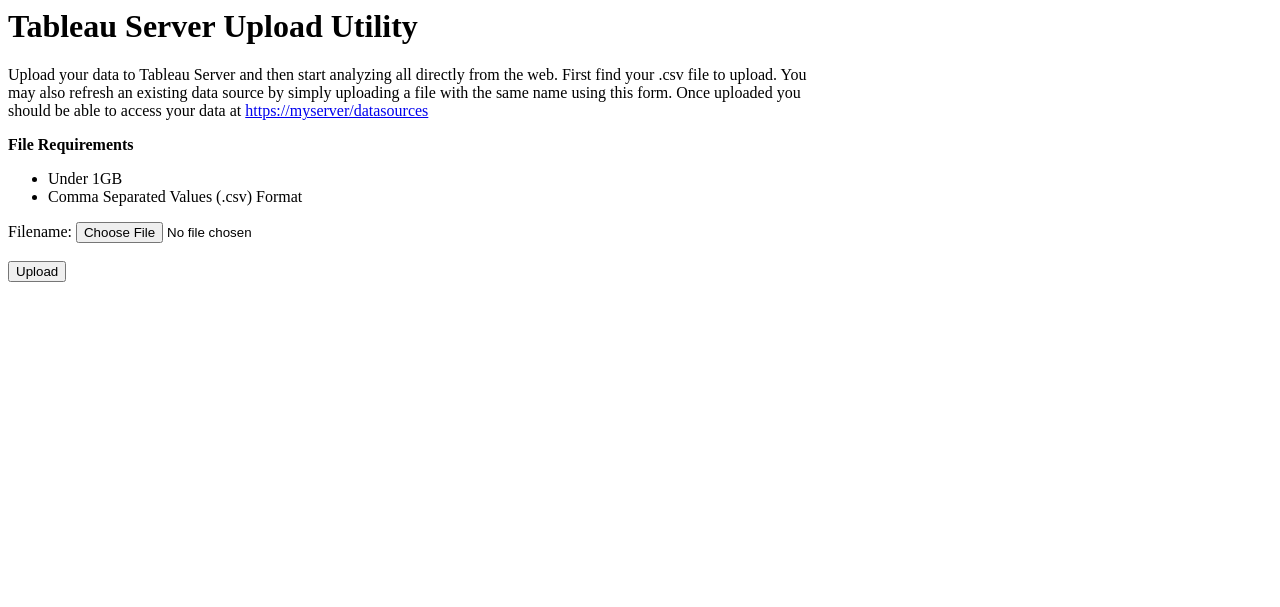
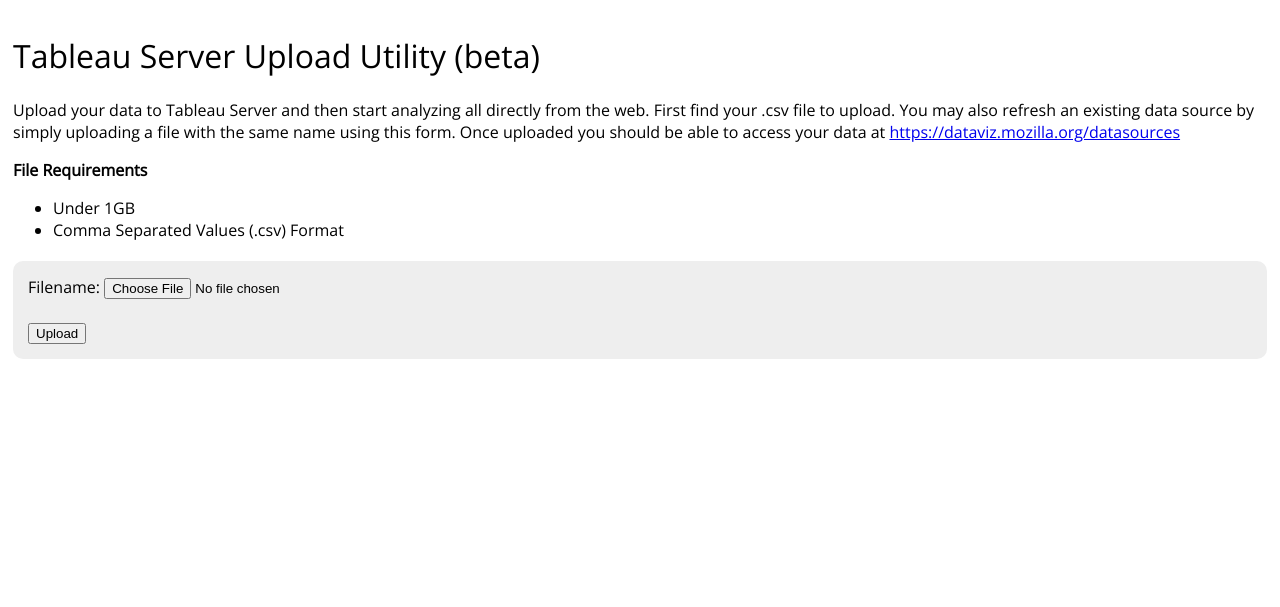
Before and after one commit to bsullins/tableau-uploader, a PHP site: page / in a window 1280 px wide. Shown: the top 607 px of the page. Run offline with PHP 8.4, Linux system fonts and the light colour scheme; some libraries are stand-ins or nearby versions.

Commit message:
Update index.php
Better look and more ajaxy

```diff
--- a/index.php
+++ b/index.php
@@ -1,44 +1,49 @@
 <?php
-
-	//add your security here, we use OpenLDAP at Mozilla
+	//add some security here...
 	session_start();
 	if ( !isset($_SESSION['key']) ) {
 			$_SESSION['key'] = bin2hex(openssl_random_pseudo_bytes(128));
 		}
 ?>
+<!doctype html>
+	<head>
+		<script src="jquery-1.11.0.min.js"></script>
+		<script src="jquery.form.min.js"></script>
+		<link href='https://fonts.googleapis.com/css?family=Open+Sans:400,300' rel='stylesheet' type='text/css'>
+		<title>Tableau Server Upload Utility (beta)</title>
+		<style>
+			h1	{ font-family: 'Open Sans', san-serif; font-weight: 300;}
+			body { padding: 5px; font-family: 'Open Sans', san-serif; font-weight: 400;}
+			form { display: block; margin: 20px auto; background: #eee; border-radius: 10px; padding: 15px }
 
-<html>
-	<head>
-		<script src="http://ajax.googleapis.com/ajax/libs/jquery/1.10.2/jquery.min.js"></script>
-		<title>Tableau Server Upload Utility (beta)</title>
-		<!-- add some nice ajaxy feel to it later
-		<script>
-			$(document).ready(function(){
-			  $("form").submit(function(){
-				$("body").replaceWith('<p>Please wait while we upload your data to Tableau</p><img src="ajax_loader_gray_512.gif" width="200" height="200"/>');
-			  });
-			});
+			.progress { position:relative; width:400px; border: 1px solid #ddd; padding: 1px; border-radius: 3px; }
+			.bar { background-color: #B4F5B4; width:0%; height:20px; border-radius: 3px; }
+			.percent { position:absolute; display:inline-block; top:3px; left:48%; }
+		</style>
+		<script type="text/javascript">
+
+		  var _gaq = _gaq || [];
+		  _gaq.push(['_setAccount', 'UA-35433268-34']);
+		  _gaq.push(['_trackPageview']);
+
+		  (function() {
+			var ga = document.createElement('script'); ga.type = 'text/javascript'; ga.async = true;
+			ga.src = ('https:' == document.location.protocol ? 'https://' : 'http://') + 'stats.g.doubleclick.net/dc.js';
+			var s = document.getElementsByTagName('script')[0]; s.parentNode.insertBefore(ga, s);
+		  })();
+
 		</script>
-		-->
-		<style>
-			body {
-
-			max-width:800px;
-			max-height:600px;
-
-			}
-		</style>
 	</head>
 	<body>
-		<h1>Tableau Server Upload Utility</h1>
+		<h1>Tableau Server Upload Utility (beta)</h1>
 		<p>Upload your data to Tableau Server and then start analyzing all directly from the web. First find your .csv file to upload. You may also refresh an existing data source by simply uploading
-		a file with the same name using this form. Once uploaded you should be able to access your data at <a href="https://myserver/datasources" target="_blank">https://myserver/datasources</a></p>
+		a file with the same name using this form. Once uploaded you should be able to access your data at <a href="https://dataviz.mozilla.org/datasources" target="_blank">https://dataviz.mozilla.org/datasources</a></p>
 		<strong>File Requirements</strong>
 		<ul>
 			<li>Under 1GB</li>
 			<li>Comma Separated Values (.csv) Format</li>
 		</ul>
-		<form name="f_upload" action="upload.php" method="post" enctype="multipart/form-data">
+		<form id="tabup" name="f_upload" action="upload.php" method="post" enctype="multipart/form-data">
 			<!--<label for="project">Project:</label>-->
 			<input type="hidden" name="project" value="Templates" />
 			<label for="file">Filename:</label>
@@ -47,5 +52,53 @@
 			<input type="hidden" name="key" value="<?php echo $_SESSION['key']; ?>"/>
 		</form>
 
+		<div class="progress" style="visibility:hidden;">
+			<div class="bar"></div >
+			<div class="percent">0%</div >
+		</div>
+
+
+		<div id="status"></div>
+
+		<script>
+		(function() {
+
+		var bar = $('.bar');
+		var percent = $('.percent');
+		var status = $('#status');
+
+		var form = $('#tabup');
+
+		$('form').ajaxForm({
+			beforeSend: function() {
+				status.empty();
+				var percentVal = '0%';
+				bar.width(percentVal)
+				percent.html(percentVal);
+				form.html('Uploading...<img src="ajax_loader_gray_512.gif" height="50" width="50"/>');
+
+
+			},
+			uploadProgress: function(event, position, total, percentComplete) {
+				var percentVal = percentComplete + '%';
+				bar.width(percentVal)
+				percent.html(percentVal);
+			},
+			success: function() {
+				var percentVal = '100%';
+				bar.width(percentVal)
+				percent.html(percentVal);
+				form.html('Status results below, feel free to close this window now. Happy Exploring!');
+				window.resizeTo(600,800);
+
+			},
+			complete: function(xhr) {
+				status.html(xhr.responseText);
+			}
+		});
+
+		})();
+		</script>
+
+
 	</body>
-</html>
```
